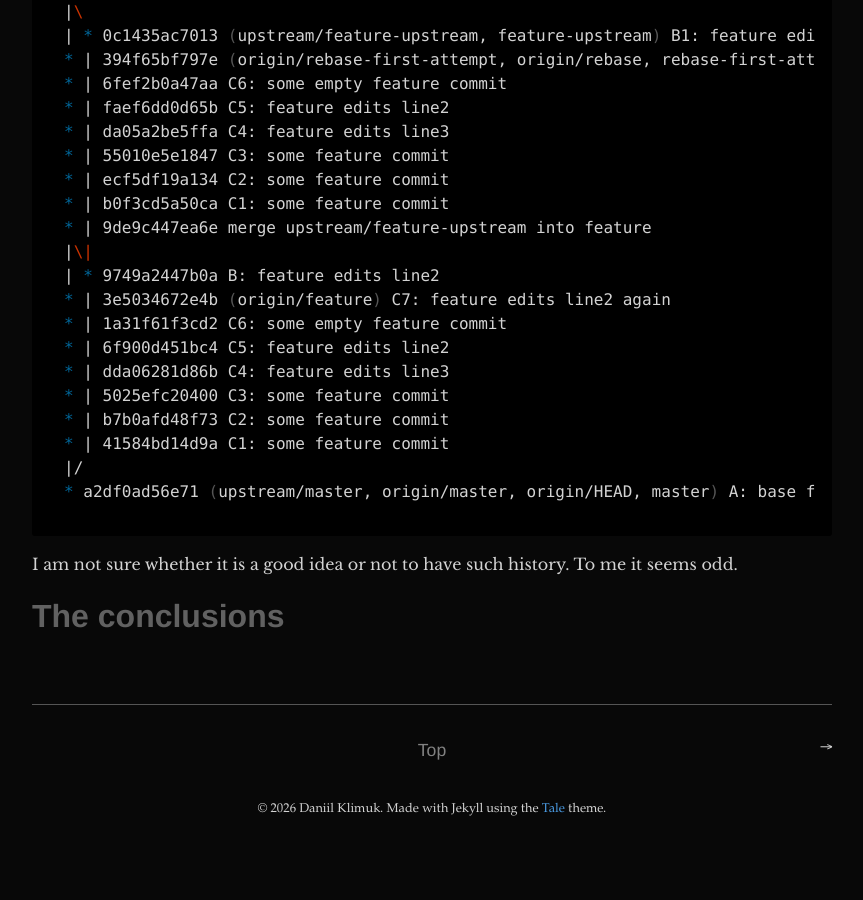
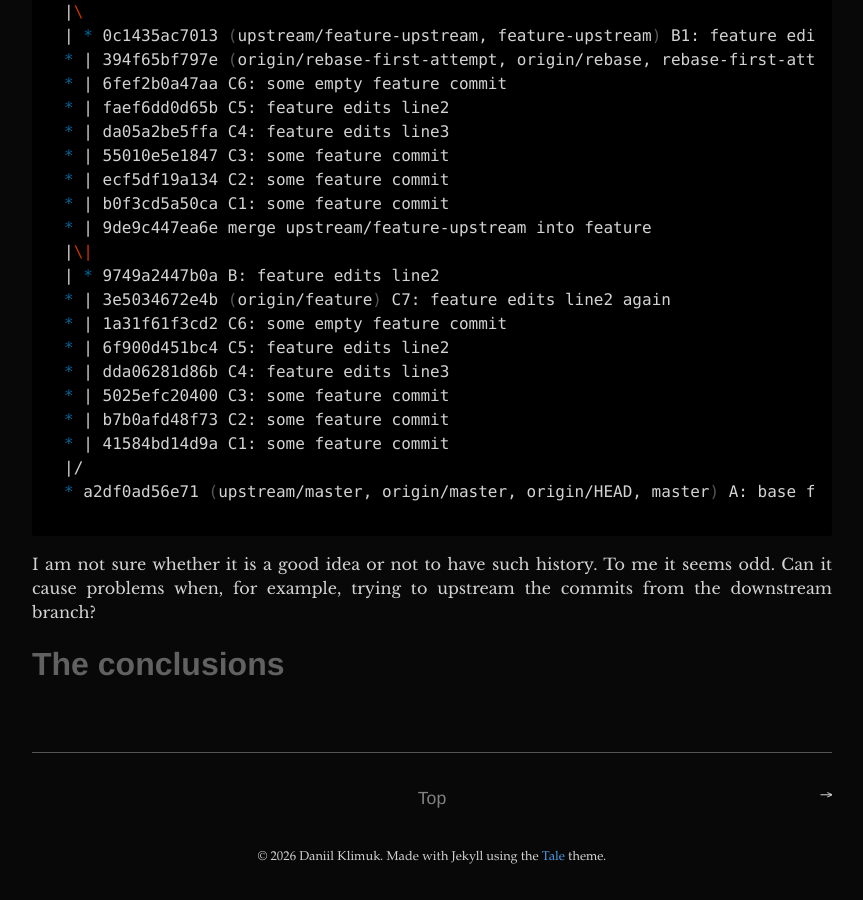
Before and after one commit to DaniilKl/vafelka-blog, a Jekyll site: the page built from _posts/2026-05-05-rebasing-automation.md, in a window 1280 px wide and 900 px high, scrolled down 17197 px. Shown: the whole window, without its empty margins (208-1071 px from the left). Built offline with Jekyll 4.4.1, drawn with Linux system fonts in a browser that asks for light colours; before the commit the page ends 18049 px from its top, so only the background shows below that.

Commit message:
_posts: rebasing-automation: add one sentence to "The openshift-eng/rebasebot"
Signed-off-by: Daniil Klimuk <danik.klimuk13@gmail.com>

````diff
--- a/_posts/2026-05-05-rebasing-automation.md
+++ b/_posts/2026-05-05-rebasing-automation.md
@@ -798,6 +798,7 @@ danik in ~/Repos/auto-rebase-script-tests on rebase-second-attempt λ git lol
 ```
 
 I am not sure whether it is a good idea or not to have such history. To me it
-seems odd.
+seems odd. Can it cause problems when, for example, trying to upstream the
+commits from the downstream branch?
 
 # The conclusions
````
